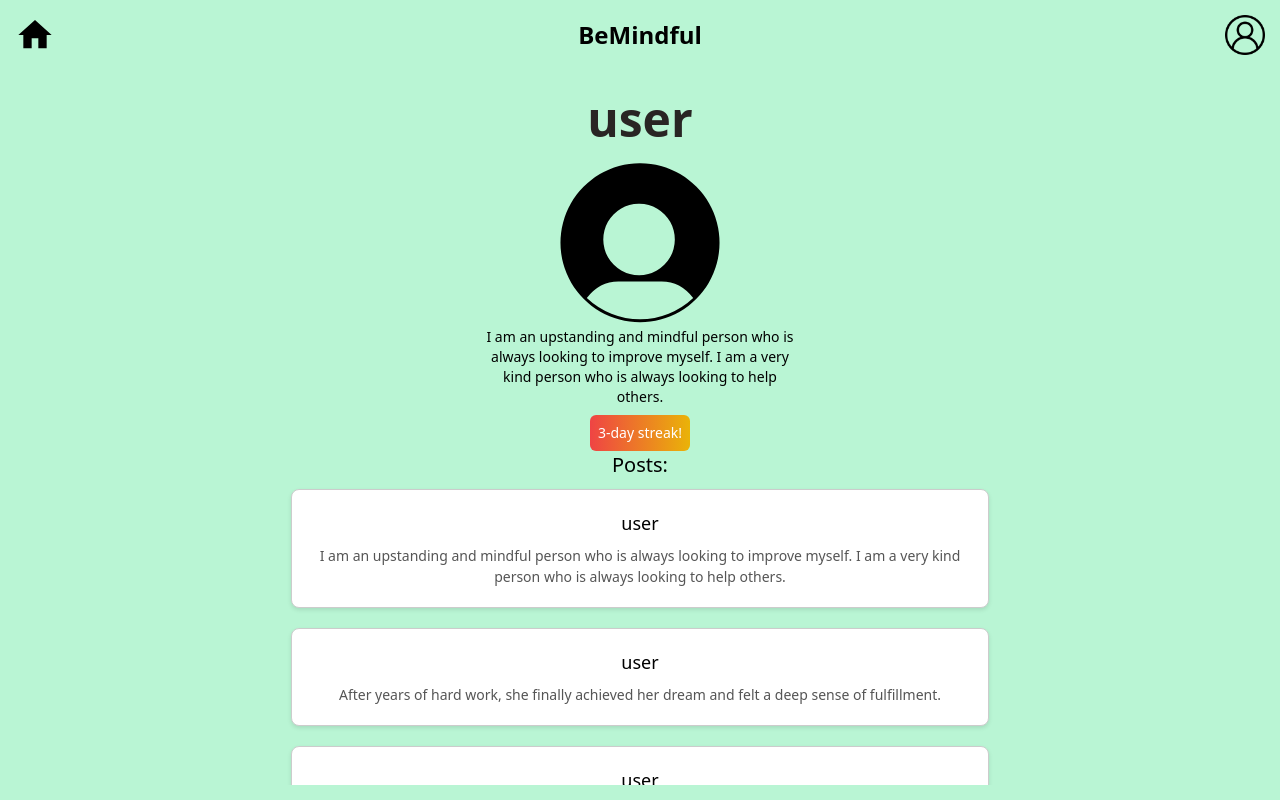
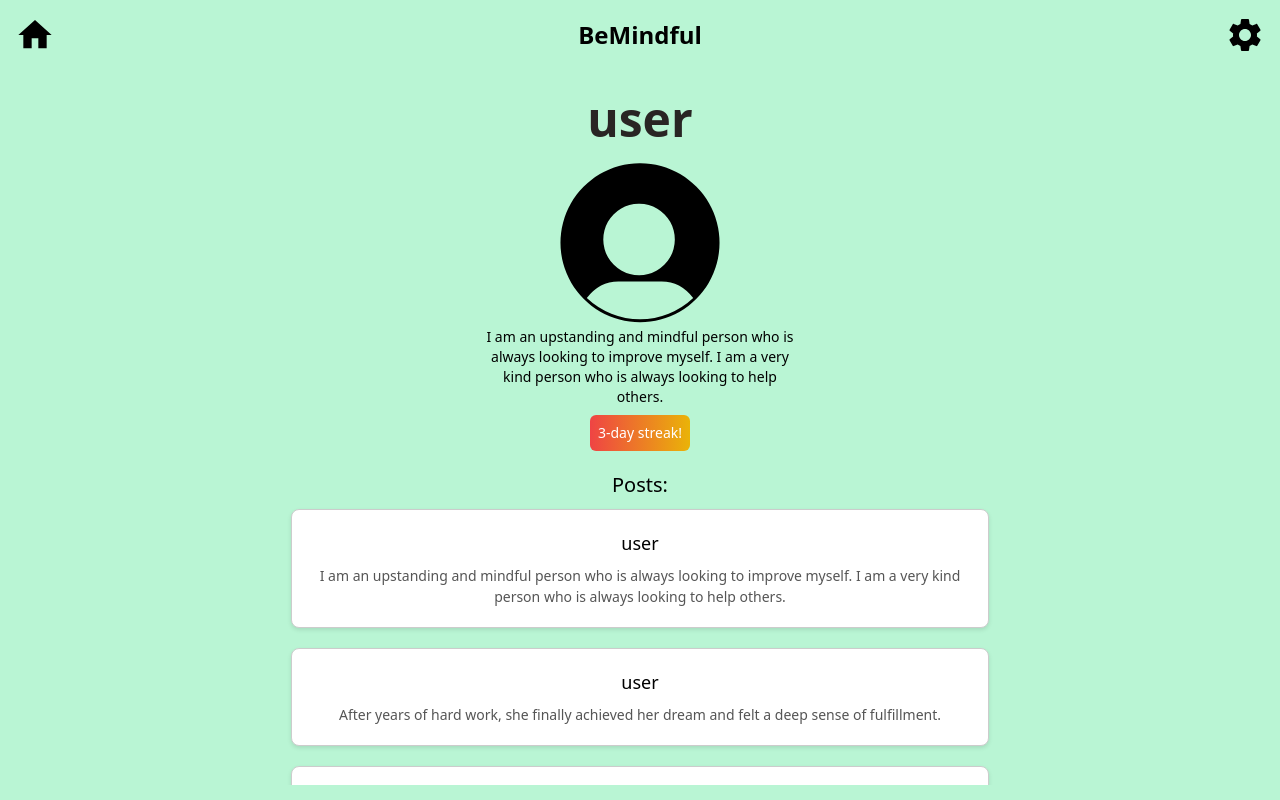
Before and after one commit to dyzhuu/BeMindful, a Next.js app: page /profile in a window 1280 px wide. Built offline with nearby package versions, Linux system fonts and the light colour scheme.

Commit message:
fixing styling

```diff
--- a/src/pages/home.tsx
+++ b/src/pages/home.tsx
@@ -40,7 +40,7 @@ const Home = () => {
         />
       </Head>
       <div className='flex flex-col items-center p-4 bg-gradient-to-r from-background-start-rgb to-background-end-rgb'>
-        <div className='flex justify-between items-center w-full'>
+        <div className='flex justify-between items-center w-full mb-10'>
           <Link href='/friends'>
             {' '}
             {/* Link to Friends page */}
@@ -78,7 +78,7 @@ const Home = () => {
 
 <footer className="bg-white p-8">
   <div className="container mx-auto text-center">
-    <h1 className="text-2xl font-bold mb-4 text-black">BeHealthy - An Online Graduation Project</h1>
+    <h1 className="text-2xl font-bold mb-4 text-black">BeMindful - An Online Graduation Project</h1>
     <p className="text-xl text-black" role="img" aria-label="calendar">📅</p>
     <p className="mb-2 text-black">Started on 12/08 Ended on 13/08</p>
     <p className="text-xl text-black" role="img" aria-label="calendar">📅</p>
--- a/src/pages/profile.tsx
+++ b/src/pages/profile.tsx
@@ -7,6 +7,7 @@ import {useState, useEffect} from 'react'
 import defaultpfp from '../../public/images/Default_pfp.svg'
 import FriendCard from '@/components/FriendCard';
 import HomeIcon from '@mui/icons-material/Home';
+import SettingsIcon from '@mui/icons-material/Settings';
 
 const inter = Inter({ subsets: ['latin'] })
 interface user {
@@ -48,14 +49,7 @@ export default function Home() {
           <h1 className="text-2xl font-bold text-foreground-rgb">BeMindful</h1>
         </Link>
         <Link href="/profile"> {/* Link to Profile page */}
-
-            <Image
-              src="/images/user.png"
-              alt="User Icon"
-              width={40}
-              height={30}
-            />
-
+          <SettingsIcon sx={{ fontSize: 40 }}/>
         </Link>
       </div>
 
@@ -63,11 +57,11 @@ export default function Home() {
       <Image src={user.pfp || defaultpfp} className={styles.logo} alt="pfp"/>
       <p className="text-sm mt-1 w-80">{user.bio}</p>
 
-        <div className="bg-gradient-to-r from-red-500 to-yellow-500 p-2 rounded-md inline-block mt-2">
+        <div className={`${"bg-gradient-to-r from-red-500 to-yellow-500"} p-2 rounded-md inline-block mt-2`}>
           <h2 className="text-white text-sm">{user.streak}-day streak!</h2>
         </div>
 
-      <h2 className={'text-xl'}>Posts:</h2>
+      <h2 className={'text-xl mt-5'}>Posts:</h2>
 
       <div className={styles.posts}>
         {posts.map((message) => (
--- a/src/styles/globals.css
+++ b/src/styles/globals.css
@@ -119,3 +119,23 @@ body {
   position: fixed;
   bottom: 0;
 }
+
+::-webkit-scrollbar {
+  width: 8px;
+}
+
+/* Track */
+::-webkit-scrollbar-track {
+  background: #d9edf1;
+}
+
+/* Handle */
+::-webkit-scrollbar-thumb {
+  background: #888;
+  border-radius: 5px;
+}
+
+/* Handle on hover */
+::-webkit-scrollbar-thumb:hover {
+  background: #555;
+}
```
